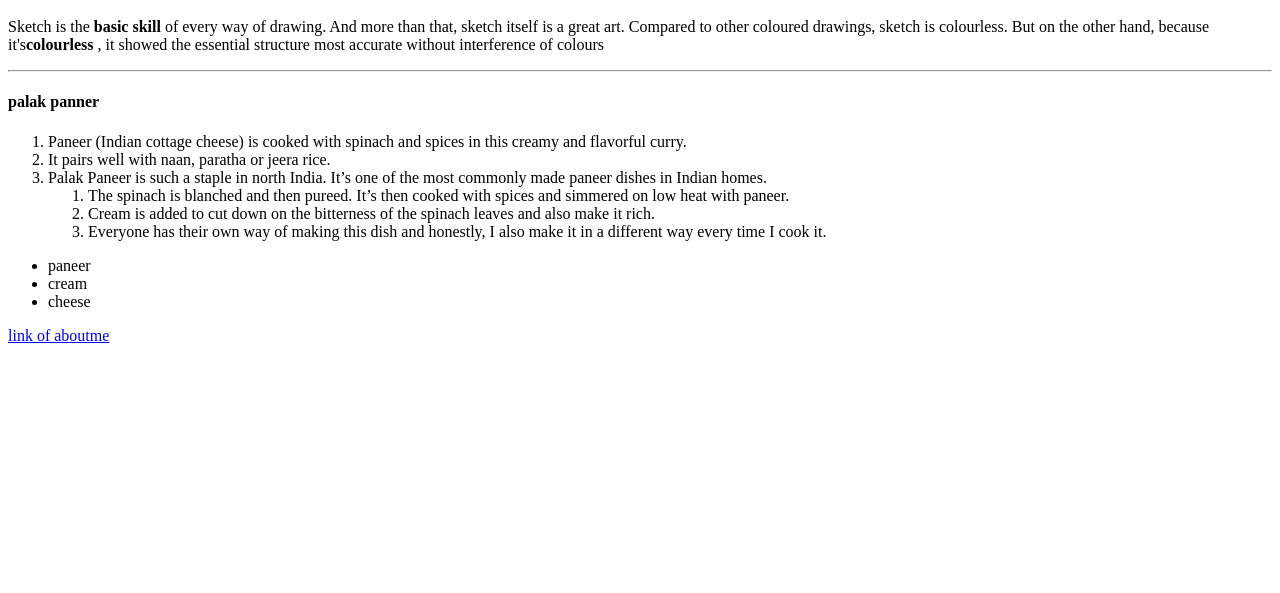
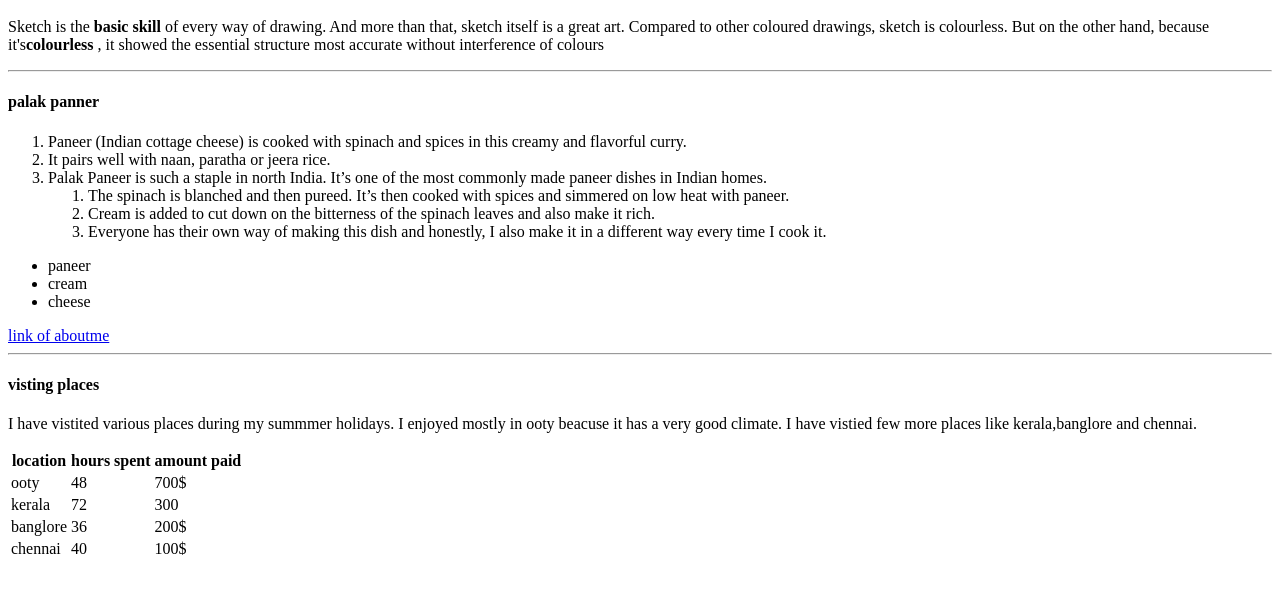
Before and after one commit to 44-563-Web-Apps-S21/webapps-s21-assignment-3-S542301, a plain HTML site: page index.html in a window 1280 px wide. Shown: the part 101-694 px from the top of the page. Drawn offline with Linux system fonts and the light colour scheme.

Commit message:
Update index.html

```diff
--- a/index.html
+++ b/index.html
@@ -33,5 +33,38 @@
        <li>cheese</li>
    </ul>
    <a href="file:///C:/Users/S542301/Desktop/webapps-s21-assignment-3-S542301/aboutme.html">link of aboutme</a>
-
+   <hr>
+   <h4>
+       visting places
+   </h4>
+   <p>
+       I have vistited various places during my summmer holidays. I enjoyed mostly in ooty beacuse it has a very good climate. I have vistied few more places like kerala,banglore and chennai.
+   </p>
+   <table>
+       <tr>
+           <th>location</th>
+           <th>hours spent</th>
+           <th>amount paid</th>
+       </tr>
+       <tr>
+           <td>ooty</td>
+           <td>48</td>
+           <td>700$</td>
+       </tr>
+       <tr>
+           <td>kerala</td>
+           <td>72</td>
+           <td>300</td>
+       </tr>
+       <tr>
+           <td>banglore</td>
+           <td>36</td>
+           <td>200$</td>
+       </tr>
+       <tr>
+           <td>chennai</td>
+           <td>40</td>
+           <td>100$</td>
+       </tr>
+   </table>
     </body>
```
